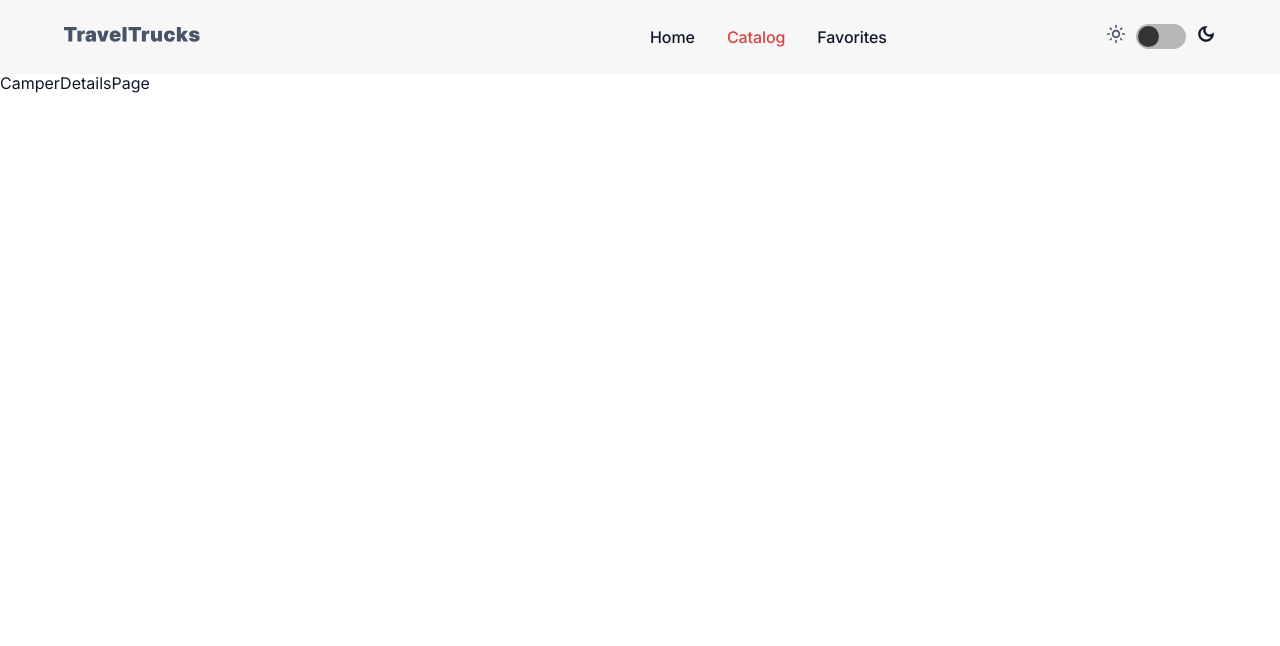
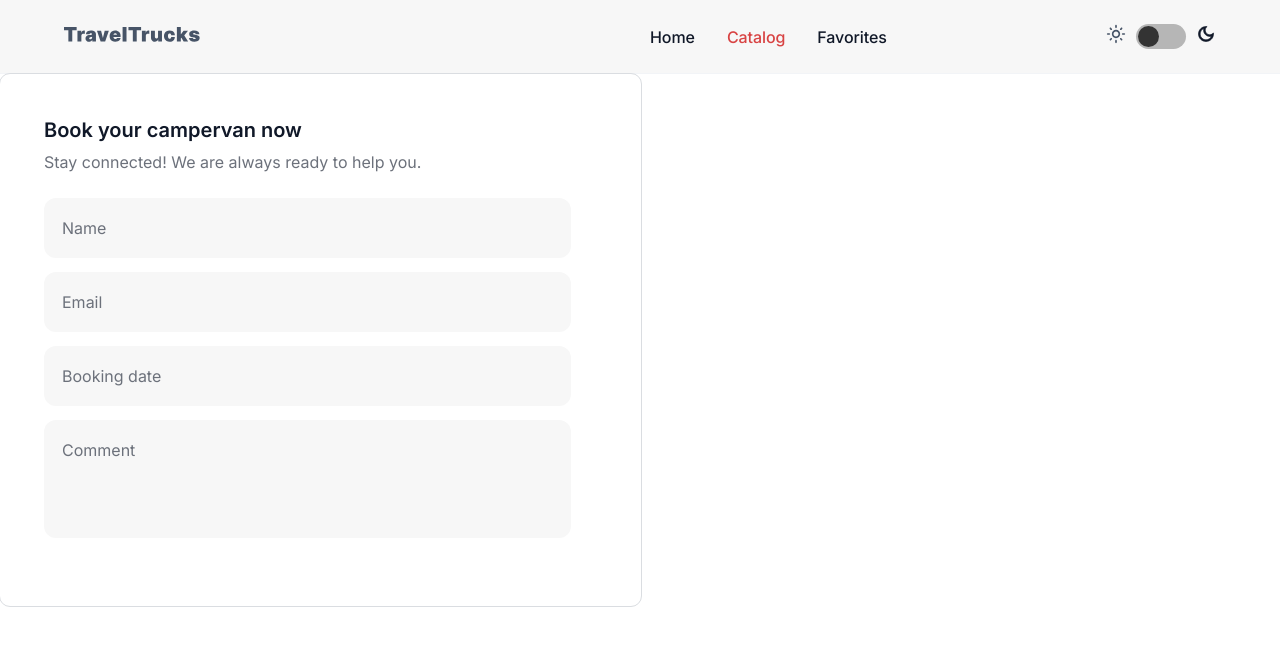
Before and after one commit to LesiaUKR/travel-trucks-app, a React (Vite) app: page /catalog/1 in a window 1280 px wide. Shown: the top 646 px of the page. Built offline with nearby package versions, Linux system fonts and the light colour scheme.

Commit message:
feat: add BookCamperForm, datePicker

```diff
--- /dev/null
+++ b/src/components/BookCamperForm/BookCamperForm.jsx
@@ -0,0 +1,18 @@
+import { BookForm, BookFormInputWrapper, BookFormText, BookFormTitle } from './BookCamperForm.styled'
+import InputDefault from '../InputDefault/InputDefault'
+import InputDatePicker from '../InputDatePicker/InputDatePicker'
+
+export default function BookCamperForm() {
+  return (
+    <BookForm>
+      <BookFormTitle>Book your campervan now</BookFormTitle>
+      <BookFormText>Stay connected! We are always ready to help you.</BookFormText>
+    <BookFormInputWrapper>
+<InputDefault type="text"  placeholder="Name"/>
+<InputDefault type="email" placeholder="Email"/>
+<InputDatePicker className="bookFormInput" placeholder="Booking date" />
+<InputDefault type="textarea" className="bookFormTextarea" placeholder="Comment"/>
+    </BookFormInputWrapper>
+    </BookForm>
+  )
+}
--- /dev/null
+++ b/src/components/BookCamperForm/BookCamperForm.styled.js
@@ -0,0 +1,42 @@
+import styled from "styled-components";
+
+export const BookForm = styled.form`
+
+width: 641px;
+padding: 44px;
+
+border: none;
+border-radius: 10px;
+outline: 1px solid ${({ theme }) => theme.bookFormBorder};
+
+`
+
+export const BookFormTitle = styled.h3`
+margin-bottom:8px;
+
+color: ${({ theme }) => theme.textColorPrimary};
+
+font-family: Inter, sans-serif;
+font-size: 20px;
+font-style: normal;
+font-weight: 600;
+line-height: 1.2;
+`
+
+export const BookFormText = styled.p`
+color: ${({ theme }) => theme.textColorFourth};
+
+font-family: Inter, sans-serif;
+font-size: 16px;
+font-style: normal;
+font-weight: 400;
+line-height: 1.5;
+`
+
+export const BookFormInputWrapper = styled.div`
+display: flex;
+flex-direction: column;
+gap: 14px;
+padding-top: 24px;
+padding-bottom: 24px;
+`
--- /dev/null
+++ b/src/components/InputDatePicker/InputDatePicker.jsx
@@ -0,0 +1,16 @@
+import React, { useState } from 'react';
+import "react-datepicker/dist/react-datepicker.css";
+import { StyledDatePicker } from './InputDatePicker.styled';
+
+export default function InputDatePicker({placeholder }) {
+  const [selectedDate, setSelectedDate] = useState(null);
+
+  return (
+    <StyledDatePicker
+      selected={selectedDate}
+      onChange={(date) => setSelectedDate(date)}
+      placeholderText={placeholder}
+      dateFormat="dd-MM-yyyy"
+    />
+  );
+}
--- /dev/null
+++ b/src/components/InputDatePicker/InputDatePicker.styled.js
@@ -0,0 +1,51 @@
+import styled from "styled-components";
+import DatePicker from "react-datepicker";
+
+export const StyledDatePicker = styled(DatePicker)`
+  width: 527px;
+  height: 60px;
+  padding: 18px;
+
+  border: none;
+  border-radius: 12px;
+  background: ${({ theme }) => theme.inputBackground};
+
+  &::placeholder {
+    color: ${({ theme }) => theme.textColorFourth};
+
+    font-family: Inter, sans-serif;
+    font-size: 16px;
+    font-style: normal;
+    font-weight: 400;
+    line-height: 1.5;
+  }
+
+  &:focus::placeholder {
+    color: #101828;
+  }
+
+  &:focus {
+    outline: none;
+  }
+
+  .react-datepicker__input-container input {
+    width: 100%;
+    height: 100%;
+    padding: 18px;
+    border: none;
+    border-radius: 12px;
+    background: ${({ theme }) => theme.inputBackground};
+
+    &::placeholder {
+      color: ${({ theme }) => theme.textColorFourth};
+    }
+
+    &:focus::placeholder {
+      color: #101828;
+    }
+
+    &:focus {
+      outline: none;
+    }
+  }
+`;
--- /dev/null
+++ b/src/components/InputDefault/InputDefault.jsx
@@ -0,0 +1,35 @@
+import React from 'react';
+import { Input, Textarea } from './InputDefault.styled';
+
+export default function InputDefault ({
+   className,
+   type,
+   name,
+   placeholder,
+   onFocus,
+   onBlur,
+   value,
+   onChange,
+ }) {
+
+  if (type === 'textarea') {
+    return (
+      <Textarea className={className} placeholder={placeholder}></Textarea>
+    );
+  }
+
+  return (
+       <>
+          <Input
+            className={className}
+            type={type}
+            name={name}
+            placeholder={placeholder}
+            value={value}
+            onChange={onChange}
+            onFocus={onFocus}
+            onBlur={onBlur}
+          />
+        </>
+  )
+}
--- /dev/null
+++ b/src/components/InputDefault/InputDefault.styled.js
@@ -0,0 +1,56 @@
+import styled from "styled-components";
+
+export const Input = styled.input`
+width: 527px;
+height: 60px;
+padding: 18px;
+
+border: none;
+border-radius: 12px;
+background: ${({ theme }) => theme.inputBackground};
+
+&::placeholder{
+   color: ${({ theme }) => theme.textColorFourth};
+
+font-family: Inter;
+font-size: 16px;
+font-style: normal;
+font-weight: 400;
+line-height: 1.5;
+}
+
+&:focus::placeholder {
+      color: #101828;
+  }
+
+&:focus {
+   outline: none;}
+`
+
+export const Textarea = styled.textarea`
+width: 527px;
+height: 118px;
+padding: 18px;
+
+border: none;
+border-radius: 12px;
+background: ${({ theme }) => theme.inputBackground};
+
+resize: none;
+&::placeholder{
+   color: ${({ theme }) => theme.textColorFourth};
+
+font-family: Inter, sans-serif;
+font-size: 16px;
+font-style: normal;
+font-weight: 400;
+line-height: 1.5;
+}
+
+&:focus::placeholder {
+      color: #101828;
+  }
+
+&:focus {
+   outline: none;}
+`
--- a/src/pages/CamperDetailsPage/CamperDetailsPage.jsx
+++ b/src/pages/CamperDetailsPage/CamperDetailsPage.jsx
@@ -1,10 +1,12 @@
-
+import { useParams } from 'react-router-dom';
+import BookCamperForm from '../../components/BookCamperForm/BookCamperForm';
 
 export default function CamperDetailsPage() {
-
-  return (
-    <div>
-   CamperDetailsPage
-    </div>
-  )
+  const { id } = useParams();
+  console.log(id);
+ return (
+   <div>
+     <BookCamperForm/>
+   </div>
+ )
 }
```
